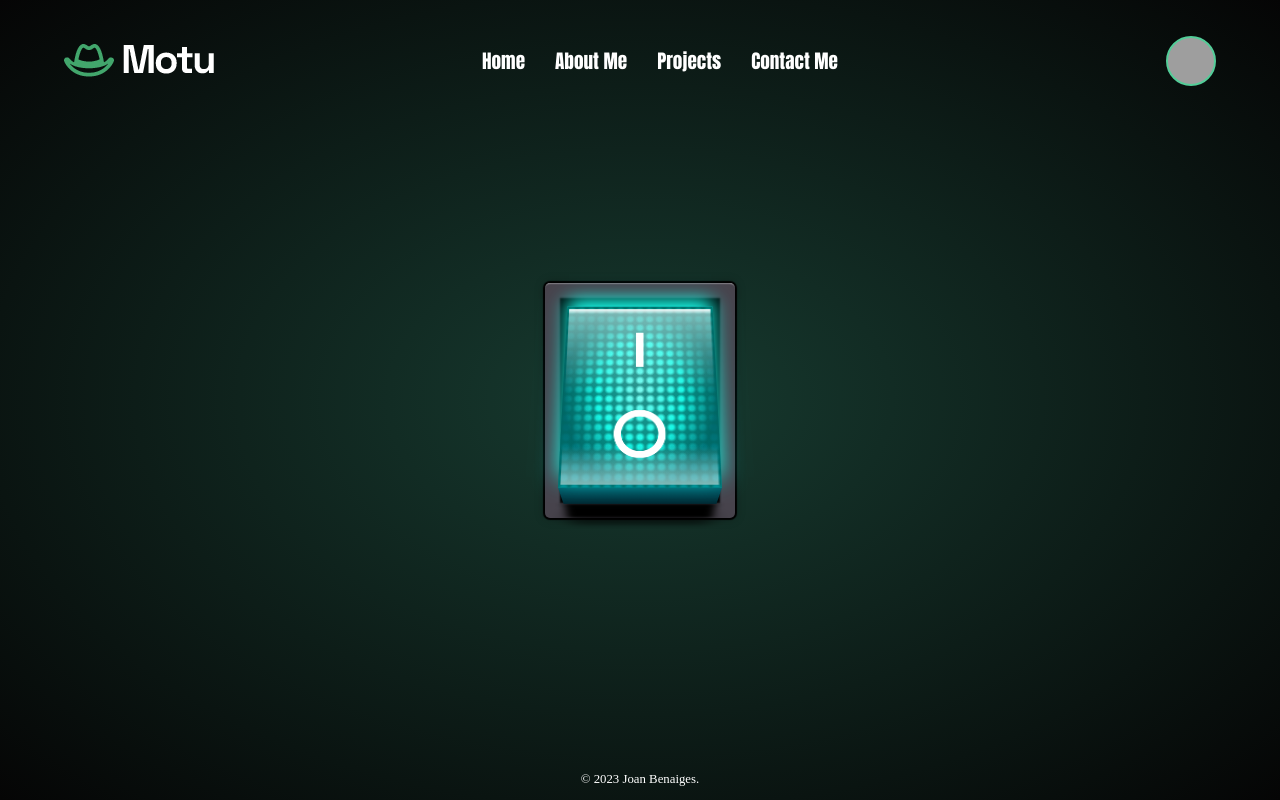
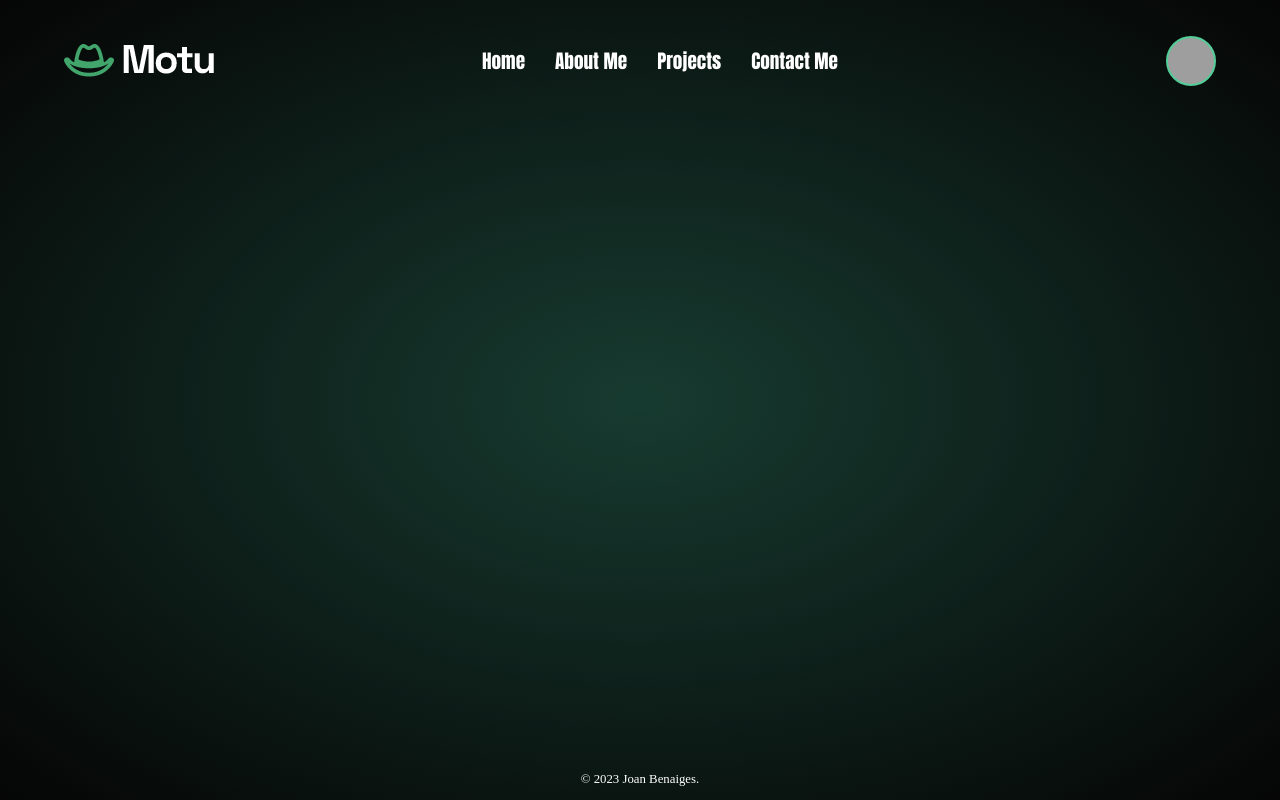
Before and after one commit to JoanBenaiges/joanbenaiges, a React app: page /about-me in a window 1280 px wide. Built offline with nearby package versions, Linux system fonts and the light colour scheme; grey boxes are pictures that could not be loaded; the HTML template or start-up script is replaced by a standard one.

Commit message:
json done

```diff
--- a/src/json/Projects.json
+++ b/src/json/Projects.json
@@ -3,9 +3,9 @@
         "id": "1",
         "name": "Memory Game",
         "image": "https://i.imgur.com/uoIZGe0.png",
-        "tech": "tecnologías aplicadas",
-        "info": "información del proyecto",
-        "infoEnglish": "project info in English",
+        "tech": "JavaScript | HTML | CSS",
+        "info": "Uno de mis primeros proyectos. ¡Juego de memoria para encontrar parejas! ¿Quién no ha jugado nunca?",
+        "infoEnglish": "One of my first projects. Memory game to find matching pairs. Who hasn't played Memory game before?",
         "linkWeb": "https://memory-game-dt0l0bwm5-joanbenaiges-projects.vercel.app/",
         "linkGithub": "https://github.com/JoanBenaiges/memory-game"
     },
@@ -13,9 +13,9 @@
         "id": "2",
         "name": "Raccoons vs Dogs Game",
         "image": "https://i.imgur.com/3xzI03Z.png",
-        "tech": "tecnologías aplicadas",
-        "info": "información del proyecto",
-        "infoEnglish": "project info in English",
+        "tech": "JavaScript | HTML | CSS",
+        "info": "Juego donde usando las flechas del teclado tienes que recuperar todos los huesos y regresar a casa a salvo, ¡ten cuidado con los mapaches! ¡Los pequeños te enviarán de vuelta al punto de partida, pero si el grande te atrapa, se acabó el juego!",
+        "infoEnglish": "Game where using the keyboard arrows you have to retrieve all the bones and return home safely, careful not to get caught by the raccoons! The small ones will send you back to the starting point, but if the big one catches you, it's game over.",
         "linkWeb": "https://raccoonsvsdogs.netlify.app/",
         "linkGithub": "https://github.com/JoanBenaiges/CromiGame"
     },
@@ -23,9 +23,9 @@
         "id": "3",
         "name": "HappyCodev",
         "image": "https://i.imgur.com/wX9VUxj.png",
-        "tech": "tecnologías aplicadas",
-        "info": "información del proyecto",
-        "infoEnglish": "project info in English",
+        "tech": "JavaScript | HTML | SASS | React",
+        "info": "Sitio web del proyecto HappyCodev donde fui encargado de dirigir la producción del front-end.",
+        "infoEnglish": "Website of the HappyCodev project where I was in charge of the front-end production.",
         "linkWeb": "https://happycodev.com/",
         "linkGithub": "https://github.com/HappyCodev/HappyCode-Landing-client"
     },
@@ -33,9 +33,9 @@
         "id": "4",
         "name": "Canine Click Connect",
         "image": "https://i.imgur.com/oMAfrZK.png",
-        "tech": "tecnologías aplicadas",
-        "info": "información del proyecto",
-        "infoEnglish": "project info in English",
+        "tech": "JavaScript | HTML | CSS | React | Axios | Vite | NodeJS | Bootstrap | MongoDB",
+        "info": "Red social para amantes de los perros donde puedes crear tus propios eventos o unirte a otros, así como verificar el estado de los parques para pasear a tu mascota y calificar dichas ubicaciones.",
+        "infoEnglish": "Social network for dog lovers where you can create your own events or join others, as well as check the status of parks for walking your pet and rate these locations.",
         "linkWeb": "https://canine-click.netlify.app/",
         "linkGithub": "https://github.com/JoanBenaiges/CCC-client"
     }
--- a/src/pages/AboutMe.jsx
+++ b/src/pages/AboutMe.jsx
@@ -4,16 +4,7 @@ function About() {
 
     return (
         <div className="aboutme-page">
-            <label class="switch">
-                <input type="checkbox" checked="checked" ></input>
-                <div class="button">
-                    <div class="light"></div>
-                    <div class="dots"></div>
-                    <div class="characters"></div>
-                    <div class="shine"></div>
-                    <div class="shadow"></div>
-                </div>
-            </label>
+
 
         </div>
 
--- a/src/styles/components/_CardProject.scss
+++ b/src/styles/components/_CardProject.scss
@@ -51,7 +51,9 @@
                     }
 
                     .card-tech {
+                        color: $green-light;
                         font-size: 24px;
+                        padding: 1rem;
                         font-weight: bold;
                         margin-bottom: 10px;
 
@@ -59,6 +61,7 @@
 
                     .card-description {
                         font-size: 16px;
+                        padding: 0rem 1rem 1rem 1rem;
                     }
 
                     .links {
--- a/src/styles/pages/_AboutMe.scss
+++ b/src/styles/pages/_AboutMe.scss
@@ -10,142 +10,3 @@
     color: white;
 
 }
-
-.switch {
-    display: block;
-    background-color: black;
-    width: 150px;
-    height: 195px;
-    box-shadow: 0 0 10px 2px rgba(0, 0, 0, 0.2), 0 0 1px 2px black, inset 0 2px 2px -2px white, inset 0 0 2px 15px #47434c, inset 0 0 2px 22px black;
-    border-radius: 5px;
-    padding: 20px;
-    perspective: 700px;
-}
-
-.switch input {
-    display: none;
-}
-
-.switch input:checked+.button {
-    transform: translateZ(20px) rotateX(25deg);
-    box-shadow: 0 -10px 20px #18ffec;
-}
-
-.switch input:checked+.button .light {
-    animation: flicker 0.2s infinite 0.3s;
-}
-
-.switch input:checked+.button .shine {
-    opacity: 1;
-}
-
-.switch input:checked+.button .shadow {
-    opacity: 0;
-}
-
-.switch .button {
-    display: block;
-    transition: all 0.3s cubic-bezier(1, 0, 1, 1);
-    transform-origin: center center -20px;
-    transform: translateZ(20px) rotateX(-25deg);
-    transform-style: preserve-3d;
-    background-color: #06919b;
-    height: 100%;
-    position: relative;
-    cursor: pointer;
-    background: linear-gradient(#009890 0%, #006f6f 30%, #006b6f 70%, #009398 100%);
-    background-repeat: no-repeat;
-}
-
-.switch .button::before {
-    content: "";
-    background: linear-gradient(rgba(255, 255, 255, 0.8) 10%, rgba(255, 255, 255, 0.3) 30%, #006265 75%, #002a32) 50% 50%/97% 97%, #00a5b1;
-    background-repeat: no-repeat;
-    width: 100%;
-    height: 50px;
-    transform-origin: top;
-    transform: rotateX(-90deg);
-    position: absolute;
-    top: 0;
-}
-
-.switch .button::after {
-    content: "";
-    background-image: linear-gradient(#005665, #002832);
-    width: 100%;
-    height: 50px;
-    transform-origin: top;
-    transform: translateY(50px) rotateX(-90deg);
-    position: absolute;
-    bottom: 0;
-    box-shadow: 0 50px 8px 0px black, 0 80px 20px 0px rgba(0, 0, 0, 0.5);
-}
-
-.switch .light {
-    opacity: 0;
-    animation: light-off 1s;
-    position: absolute;
-    width: 100%;
-    height: 100%;
-    background-image: radial-gradient(#7efff4, #18ffec 40%, transparent 70%);
-}
-
-.switch .dots {
-    position: absolute;
-    width: 100%;
-    height: 100%;
-    background-image: radial-gradient(transparent 30%, rgba(0, 101, 96, 0.7) 70%);
-    background-size: 10px 10px;
-}
-
-.switch .characters {
-    position: absolute;
-    width: 100%;
-    height: 100%;
-    background: linear-gradient(white, white) 50% 20%/5% 20%, radial-gradient(circle, transparent 50%, white 52%, white 70%, transparent 72%) 50% 80%/33% 25%;
-    background-repeat: no-repeat;
-}
-
-.switch .shine {
-    transition: all 0.3s cubic-bezier(1, 0, 1, 1);
-    opacity: 0.3;
-    position: absolute;
-    width: 100%;
-    height: 100%;
-    background: linear-gradient(white, transparent 3%) 50% 50%/97% 97%, linear-gradient(rgba(255, 255, 255, 0.5), transparent 50%, transparent 80%, rgba(255, 255, 255, 0.5)) 50% 50%/97% 97%;
-    background-repeat: no-repeat;
-}
-
-.switch .shadow {
-    transition: all 0.3s cubic-bezier(1, 0, 1, 1);
-    opacity: 1;
-    position: absolute;
-    width: 100%;
-    height: 100%;
-    background: linear-gradient(transparent 70%, rgba(0, 0, 0, 0.8));
-    background-repeat: no-repeat;
-}
-
-@keyframes flicker {
-    0% {
-        opacity: 1;
-    }
-
-    80% {
-        opacity: 0.8;
-    }
-
-    100% {
-        opacity: 1;
-    }
-}
-
-@keyframes light-off {
-    0% {
-        opacity: 1;
-    }
-
-    80% {
-        opacity: 0;
-    }
-}
--- a/src/styles/pages/_Home.scss
+++ b/src/styles/pages/_Home.scss
@@ -41,7 +41,6 @@ body {
 
             h1 {
                 font-size: 6rem;
-                width: 30rem;
                 line-height: 1;
                 margin: 0%;
                 visibility: hidden;
@@ -69,6 +68,7 @@ body {
                     width: 100%;
                 }
             }
+
 
             p {
                 font-size: 2rem;
```
